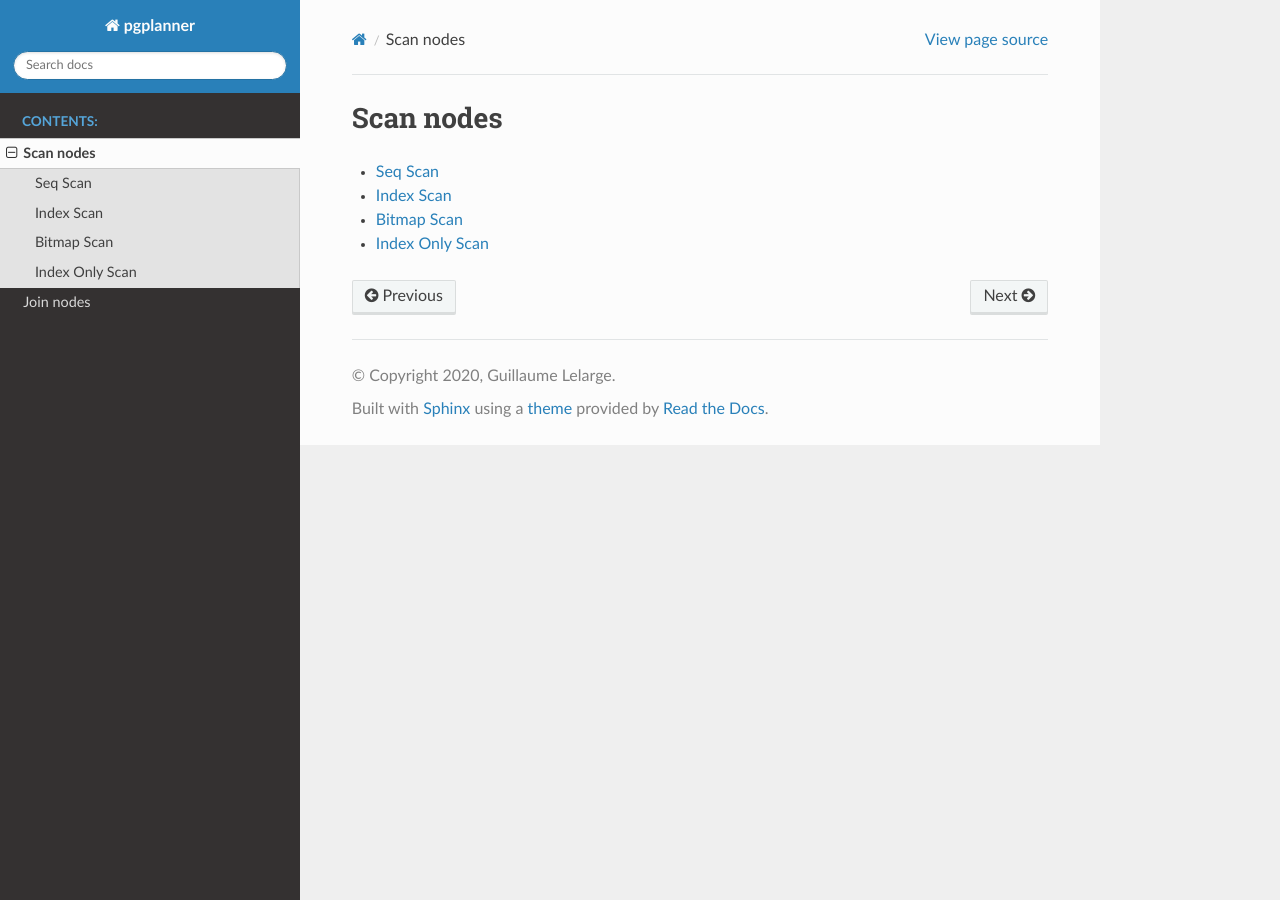
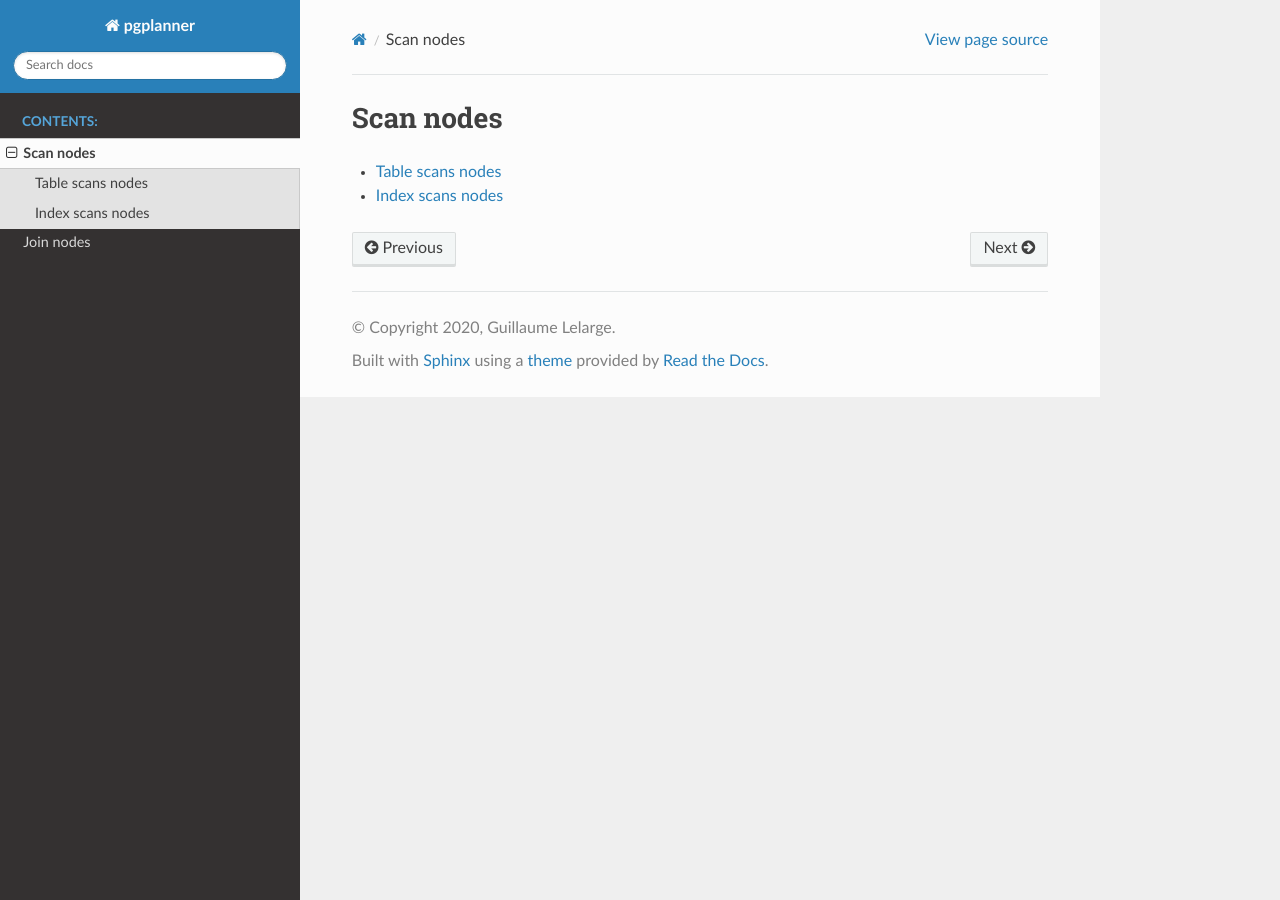
Before and after one commit to gleu/pgplanner, a Sphinx documentation site: the page built from docs/source/scan_nodes.rst, in a window 1280 px wide. Built offline with Sphinx 7.4.7 and the Read the Docs theme 2.0.0, drawn with Linux system fonts in a browser that asks for light colours.

Commit message:
Add one level on scan nodes
There are now a "Table scans" and a "Index scans" chapters.

```diff
--- a/docs/source/index.rst
+++ b/docs/source/index.rst
@@ -7,7 +7,7 @@ Welcome to pgplanner's documentation!
 =====================================
 
 .. toctree::
-   :maxdepth: 2
+   :maxdepth: 3
    :caption: Contents:
 
    scan_nodes
--- a/docs/source/scan_nodes.rst
+++ b/docs/source/scan_nodes.rst
@@ -4,7 +4,5 @@ Scan nodes
 .. toctree::
    :maxdepth: 1
 
-   scan_nodes/seq_scan.rst
-   scan_nodes/index_scan.rst
-   scan_nodes/bitmap_scan.rst
-   scan_nodes/index_only_scan.rst
+   scan_nodes/table_scans.rst
+   scan_nodes/index_scans.rst
--- /dev/null
+++ b/docs/source/scan_nodes/index_scans.rst
@@ -0,0 +1,9 @@
+Index scans nodes
+=================
+
+.. toctree::
+   :maxdepth: 1
+
+   index_scans/index_scan.rst
+   index_scans/bitmap_scan.rst
+   index_scans/index_only_scan.rst
--- /dev/null
+++ b/docs/source/scan_nodes/table_scans.rst
@@ -0,0 +1,7 @@
+Table scans nodes
+=================
+
+.. toctree::
+   :maxdepth: 1
+
+   table_scans/seq_scan.rst
```
Also changed, not shown: docs/source/scan_nodes/index_scans/bitmap_scan.rst (renamed from docs/source/scan_nodes/bitmap_scan.rst), docs/source/scan_nodes/index_scans/index_only_scan.rst (renamed from docs/source/scan_nodes/index_only_scan.rst), docs/source/scan_nodes/index_scans/index_scan.rst (renamed from docs/source/scan_nodes/index_scan.rst), docs/source/scan_nodes/table_scans/seq_scan.rst (renamed from docs/source/scan_nodes/seq_scan.rst).
